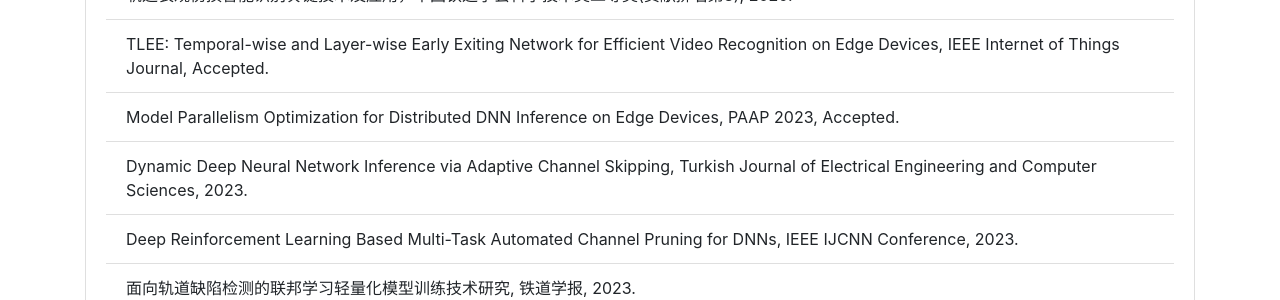
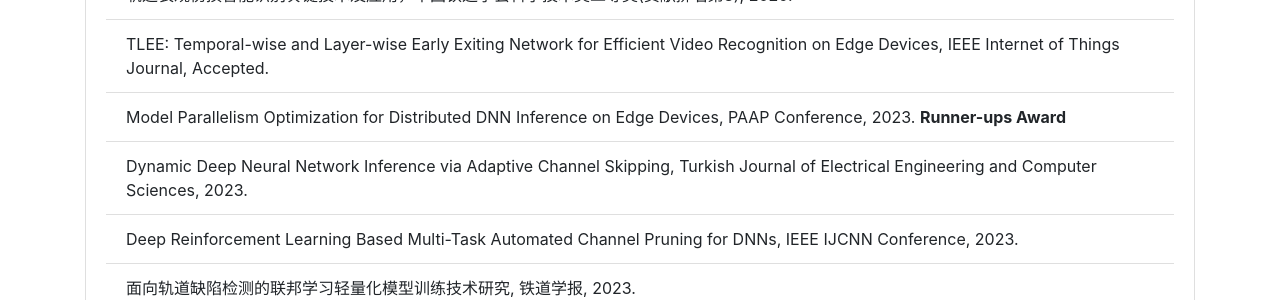
Before and after one commit to fangvv/Homepage, a Jekyll site: the page Edgecomp/index.html, which Jekyll copies as it is, in a window 1280 px wide and 1400 px high, scrolled down 4654 px. Shown: the part 153-453 px from the top of the window. Built offline with Jekyll 4.4.1, drawn with Linux system fonts in a browser that asks for light colours; comment, search, counter and statistics services are not loaded.

Commit message:
update papers

```diff
--- a/Edgecomp/index.html
+++ b/Edgecomp/index.html
@@ -158,7 +158,7 @@
     <ul class="list-group list-group-flush">
       <li class="list-group-item">轨道表观伤损智能识别关键技术及应用，中国铁道学会科学技术奖二等奖(贡献排名第3), 2020.</li>
       <li class="list-group-item">TLEE: Temporal-wise and Layer-wise Early Exiting Network for Efficient Video Recognition on Edge Devices, IEEE Internet of Things Journal, Accepted.</li>
-      <li class="list-group-item">Model Parallelism Optimization for Distributed DNN Inference on Edge Devices, PAAP 2023, Accepted.</li>
+      <li class="list-group-item">Model Parallelism Optimization for Distributed DNN Inference on Edge Devices, PAAP Conference, 2023. <b>Runner-ups Award</b></li>
       <li class="list-group-item">Dynamic Deep Neural Network Inference via Adaptive Channel Skipping, Turkish Journal of Electrical Engineering and Computer Sciences, 2023.</li>
       <li class="list-group-item">Deep Reinforcement Learning Based Multi-Task Automated Channel Pruning for DNNs, IEEE IJCNN Conference, 2023.</li>
       <li class="list-group-item">面向轨道缺陷检测的联邦学习轻量化模型训练技术研究, 铁道学报, 2023.</li>
@@ -178,7 +178,7 @@
       <li class="list-group-item">A Markov Approximation Algorithm for Computation Offloading and Resource Scheduling in Mobile Edge Computing, CyberDI Conference, 2019.</li>
       <li class="list-group-item">OKRA: Optimal Task and Resource Allocation for Energy Minimization in Mobile Edge Computing Systems，Wireless Networks, 2019.</li>
       <li class="list-group-item">Markov Approximation for Task Offloading and Computation Scaling in Mobile Edge Computing, Mobile Information Systems，2019.</li>
-      <li class="list-group-item">A Distributed ADMM Approach for Collaborative Regression Learning in Edge Computing, Computers, Materials & Continua，2019.</li>
+      <li class="list-group-item">A Distributed ADMM Approach for Collaborative Regression Learning in Edge Computing, Computers, Materials & Continua，2019. <b>Best Paper Award</b></li>
       <li class="list-group-item">Android Malware Identification based on Traffic Analysis, ICAIS Conference, 2019.</li>
       <li class="list-group-item">移动边缘计算中分布式的设备发射功率优化算法, 西安交通大学学报, 2018.</li>
       <li class="list-group-item">A Distributed ADMM Approach for Energy-efficient Resource Allocation in Mobile Edge Computing, Turkish Journal of Electrical Engineering and Computer Sciences, 2018.</li>
```
